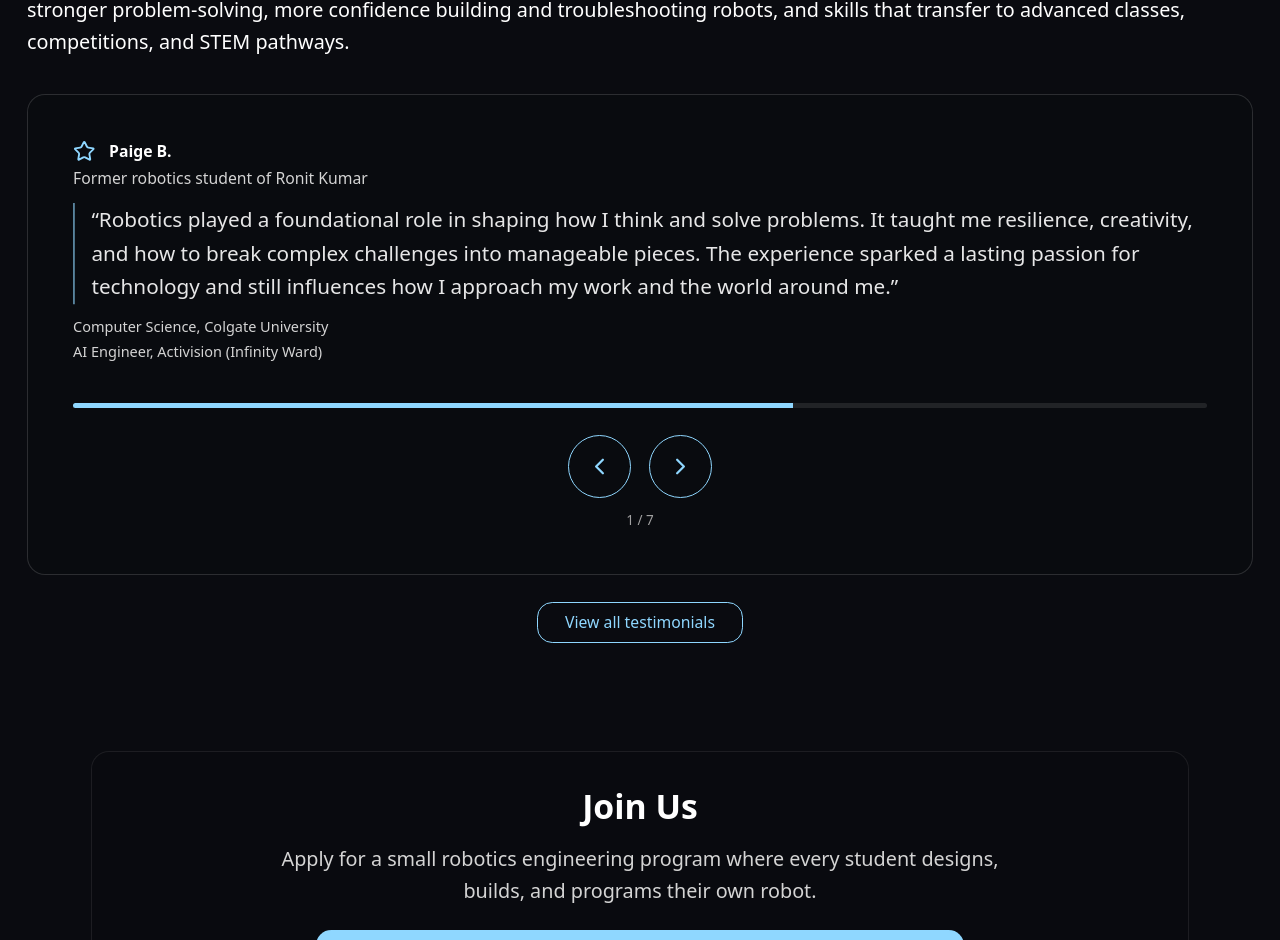
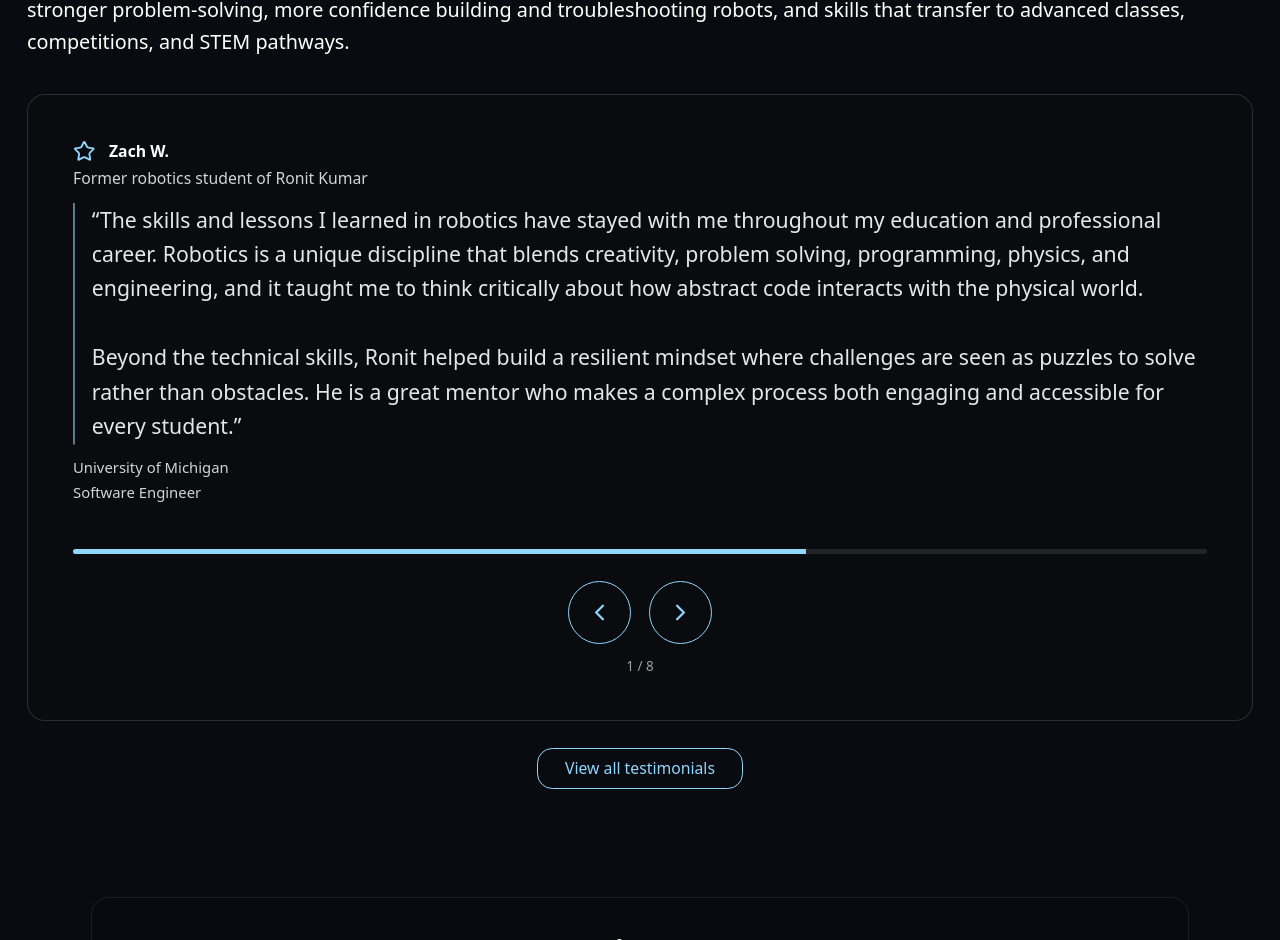
Before and after one commit to KingKumar/camp-asimov, a Next.js app: page / in a window 1280 px wide. Shown: the part 3408-4348 px from the top of the page. Built offline with nearby package versions, Linux system fonts and the light colour scheme.

Commit message:
Update TestimonialsSection.tsx

```diff
--- a/components/sections/TestimonialsSection.tsx
+++ b/components/sections/TestimonialsSection.tsx
@@ -8,6 +8,16 @@ import { Button } from "@/components/ui/button";
 import { ink } from "@/components/theme";
 
 const testimonials = [
+  {
+    name: "Zach W.",
+    role: "Former robotics student of Ronit Kumar",
+    quote:
+      "The skills and lessons I learned in robotics have stayed with me throughout my education and professional career. Robotics is a unique discipline that blends creativity, problem solving, programming, physics, and engineering, and it taught me to think critically about how abstract code interacts with the physical world.\n\nBeyond the technical skills, Ronit helped build a resilient mindset where challenges are seen as puzzles to solve rather than obstacles. He is a great mentor who makes a complex process both engaging and accessible for every student.",
+    details: [
+      "University of Michigan",
+      "Software Engineer",
+    ],
+  },
   {
     name: "Paige B.",
     role: "Former robotics student of Ronit Kumar",
@@ -246,7 +256,7 @@ export default function TestimonialsSection() {
                         }}
                       >
                         <div
-                          className="border-l-2 pl-4 text-[13px] md:text-xl text-white/90 leading-snug md:leading-relaxed"
+                          className="border-l-2 pl-4 text-[13px] md:text-xl text-white/90 leading-snug md:leading-relaxed whitespace-pre-line"
                           style={{ borderColor: "rgba(143,215,255,0.6)" }}
                         >
                           “{activeTestimonial.quote}”
@@ -326,7 +336,7 @@ export default function TestimonialsSection() {
                     </div>
                     <div className="mt-2 text-neutral-300">{t.role}</div>
                     <div
-                      className="mt-4 border-l-2 pl-4 text-base md:text-lg text-white/90 leading-relaxed"
+                      className="mt-4 border-l-2 pl-4 text-base md:text-lg text-white/90 leading-relaxed whitespace-pre-line"
                       style={{ borderColor: "rgba(143,215,255,0.6)" }}
                     >
                       “{t.quote}”
```
